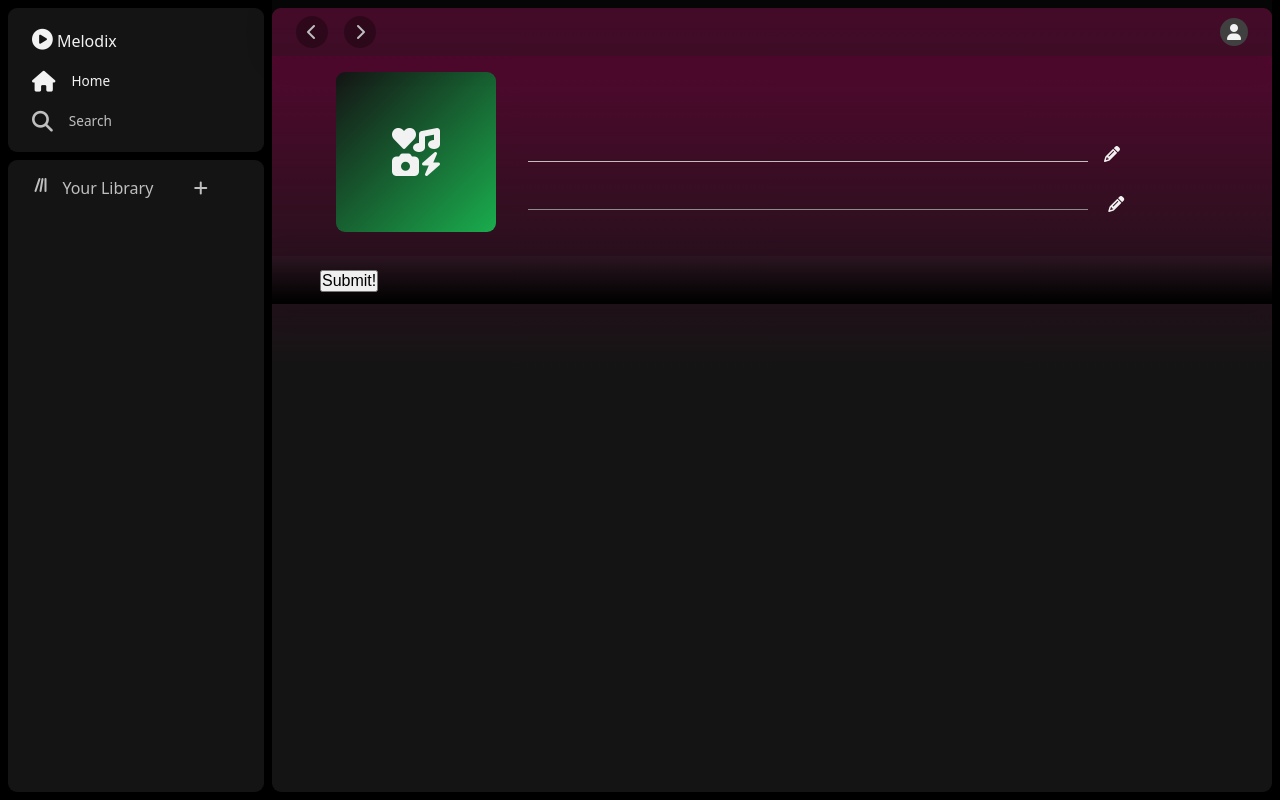
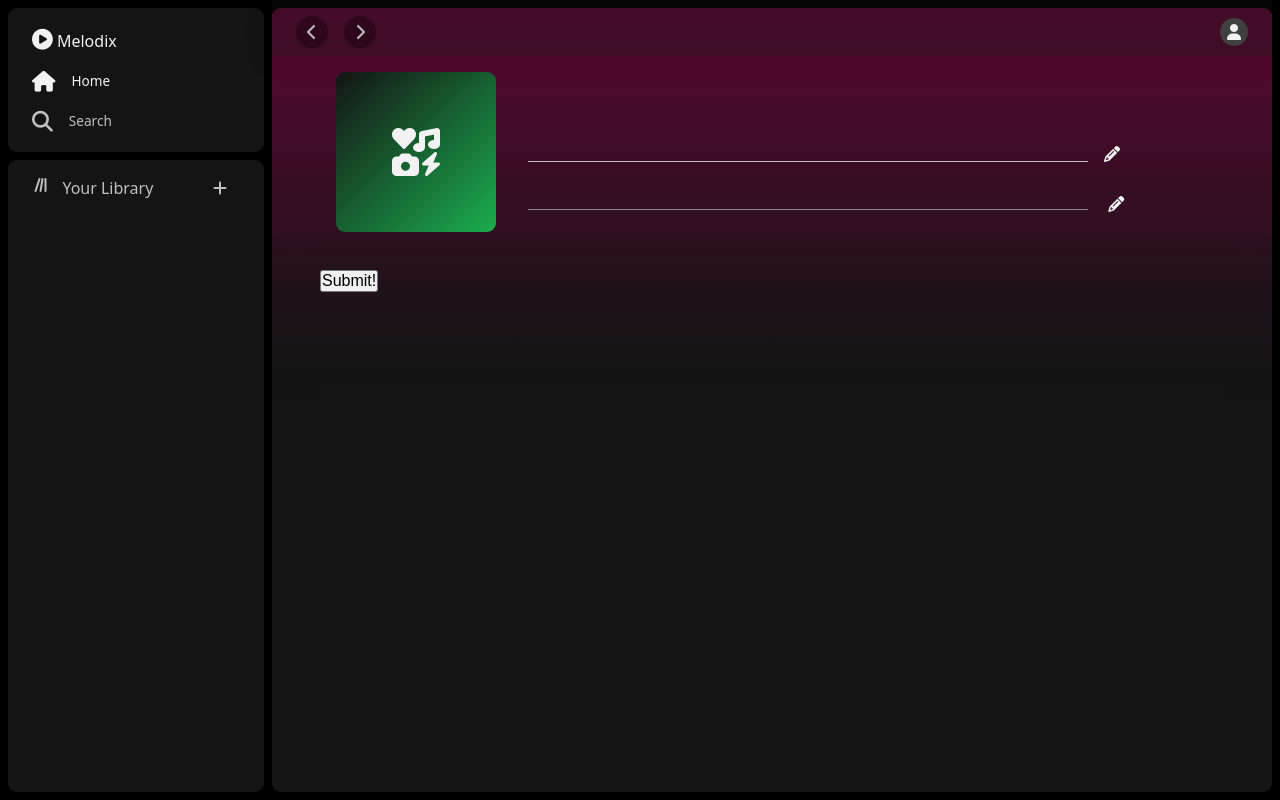
Before and after one commit to Flips97/melodix, a Django app: page /playlists/create/ in a window 1280 px wide. Run offline with Django 5.2, Linux system fonts and the light colour scheme; the visitor is signed in with stand-in values (Sample User, id 1); data that the repository does not hold is empty; some libraries are stand-ins or nearby versions.

Commit message:
Fixes styling i broke

```diff
--- a/main_app/static/css/style.css
+++ b/main_app/static/css/style.css
@@ -19,6 +19,7 @@
     --background-translucent2: hsla(0, 0%, 0%, 0.1);
     --foreground: hsl(0, 0%, 8%);
     --foreground-translucent: hsla(0, 0%, 8%, 0.3);
+    --foreground-translucent2: hsla(0, 0%, 8%, 0.2);
     --border: hsl(0, 0%, 25%);
     --border-translucent: hsla(0, 0%, 25%, .3);
     --border-translucent2: hsla(0, 0%, 25%, .2);
@@ -127,11 +128,16 @@ li {
 }
 
 .lib-nav-header {
+    position: fixed;
     display: flex;
     justify-content: space-between;
     align-items: center;
     padding: 1rem;
     color: var(--copy-light);
+    background-color: var(--foreground);
+    width: 15rem;
+    border-top-right-radius: var(--border-radius);
+    border-top-left-radius: var(--border-radius);
 }
 
 .lib-nav-create-playlist,
@@ -210,7 +216,15 @@ li {
     display: flex;
     flex-direction: column;
     align-items: center;
-    gap: .5rem
+    gap: .5rem;
+}
+
+.base-playlists-div .one {
+    padding-top: 4rem;
+}
+
+.base-playlists-div .two {
+    padding-bottom: 4rem;
 }
 
 .base-playlist {
@@ -220,7 +234,6 @@ li {
     align-items: center;
     border-radius: var(--border-radius);
     padding-inline: .5rem;
-
 }
 
 .base-playlist:hover {
@@ -517,7 +530,7 @@ input[type="text"]:-webkit-autofill:active {
     flex-direction: column;
     align-items: center;
     overflow: auto;
-    background: linear-gradient(to bottom, var(--border-translucent3), var(--background));
+    /* background: linear-gradient(to bottom, var(--border-translucent3), var(--background)); */
     height: 100%;
 }
 
@@ -525,7 +538,8 @@ input[type="text"]:-webkit-autofill:active {
     display: flex;
     flex-direction: column;
     align-items: center;
-    flex-grow: 1;
+    flex-grow: 1 1;
+    background: linear-gradient(to bottom, var(--foreground-translucent2), var(--foreground));
 }
 
 .all-playlists-div {
@@ -660,8 +674,10 @@ input[type="text"]:-webkit-autofill:active {
 .user-avatar-photo {
     border-radius: 100%;
     background-color: var(--background-translucent);
-    width: 15rem;
-    height: 15rem;
+    max-width: 15rem;
+    min-width: 15rem;
+    max-height: 15rem;
+    min-height: 15rem;
     display: grid;
     place-items: center;
     font-size: 3rem;
@@ -743,7 +759,7 @@ input[type="text"]:-webkit-autofill:active {
     width: 100%;
     flex-grow: 1;
     margin-top: -7rem;
-    background: linear-gradient(to bottom, var(--border-translucent3), var(--background));
+    background: linear-gradient(to bottom, var(--foreground-translucent2), var(--foreground-translucent));
     box-shadow: var(--box-shadow);
     position: relative;
     z-index: 2;
@@ -1197,7 +1213,8 @@ input[type='checkbox']:checked + .custom-checkbox > div {
     gap: 10rem;
     align-items: center;
     padding-inline: 2rem;
-    padding-block: .5rem;
+    padding-block: .2rem;
+    border-radius: var(--border-radius);
 }
 
 .one-song-playlist:hover {
@@ -1206,8 +1223,10 @@ input[type='checkbox']:checked + .custom-checkbox > div {
 }
 
 .playlist-songs-div {
+    padding: 2rem;
     display: flex;
     flex-direction: column;
+    gap: .5rem;
     flex-grow: 1;
     width: 100%;
     align-items: center;
--- a/main_app/templates/base.html
+++ b/main_app/templates/base.html
@@ -34,6 +34,8 @@
                 <div class="lib-nav-new" id="add-new-btn">
                     <i class="fa-solid fa-plus"></i>
                 </div>
+            </div>
+
             <div class="dropdown-add" id="dropdown-add">
                 <a href="{% url 'playlists_create' %}">
                     <button class="paylist-btn">Add A Playlist</button>
@@ -43,11 +45,8 @@
                 </a>
             </div>
 
-
-                <div></div>
-            </div>
             {% if user.is_authenticated %}
-                <div class="base-playlists-div">
+                <div class="base-playlists-div one">
                     {% for playlist in user.created_playlist_set.all %}
                         <a href="{% url 'detail' playlist.id %}">
                             <div class="base-playlist{% if playlist.id == playlist_id %} active-a{% endif %}">
@@ -66,7 +65,7 @@
                         </a>
                     {% endfor %}
                 </div>
-                <div class="base-playlists-div">
+                <div class="base-playlists-div two">
                     {% for playlist in user.playlist_set.all %}
                         <a href="{% url 'detail' playlist.id %}">
                             <div class="base-playlist{% if playlist.id == playlist_id %} active-a{% endif %}">
@@ -170,51 +169,43 @@
 
         {% endblock %}
     </main>
-    <footer class="page-footer">
 
-    </footer>
+    <footer class="page-footer"></footer>
 
     <script>
 
-        const avatar = document.getElementById('avatar');
-        const dropdown = document.getElementById('dropdown');
-        const forwardBtn = document.getElementById('forward-btn');
-        const backBtn = document.getElementById('back-btn');
-
-        const addNewBtn = document.getElementById('add-new-btn');
-        const dropdownAdd = document.getElementById('dropdown-add');
-
-
+        const avatar = document.getElementById('avatar')
+        const dropdown = document.getElementById('dropdown')
+        const forwardBtn = document.getElementById('forward-btn')
+        const backBtn = document.getElementById('back-btn')
+        const addNewBtn = document.getElementById('add-new-btn')
+        const dropdownAdd = document.getElementById('dropdown-add')
 
         // Add closing logic for click outside dropdown
         addNewBtn.addEventListener('click', function() {
-            dropdownAdd.classList.toggle('active');
+            dropdownAdd.classList.toggle('active')
         })
 
-
-
-        // // Add closing logic for click outside dropdown
+        // Add closing logic for click outside dropdown
         avatar.addEventListener('click', function() {
-            dropdown.classList.toggle('active');
-        });
+            dropdown.classList.toggle('active')
+        })
 
         forwardBtn.addEventListener('click', () => {
-            goForward();
-        });
+            goForward()
+        })
 
         backBtn.addEventListener('click', () => {
-            goBack();
-        });
+            goBack()
+        })
 
         function goBack() {
-            window.history.back();
+            window.history.back()
         }
 
         function goForward() {
-            window.history.forward();
+            window.history.forward()
         }
-
-
 
     </script>
 </body>
--- a/main_app/templates/playlists/detail.html
+++ b/main_app/templates/playlists/detail.html
@@ -11,8 +11,6 @@
             <i class="fa-solid fa-icons"></i>
             {% endfor %}
         </div>
-
-
 
         <div class="detail-things-2">
             <div class="user-title-photo">
```
Lines whose indentation alone changed are shown as unchanged.
